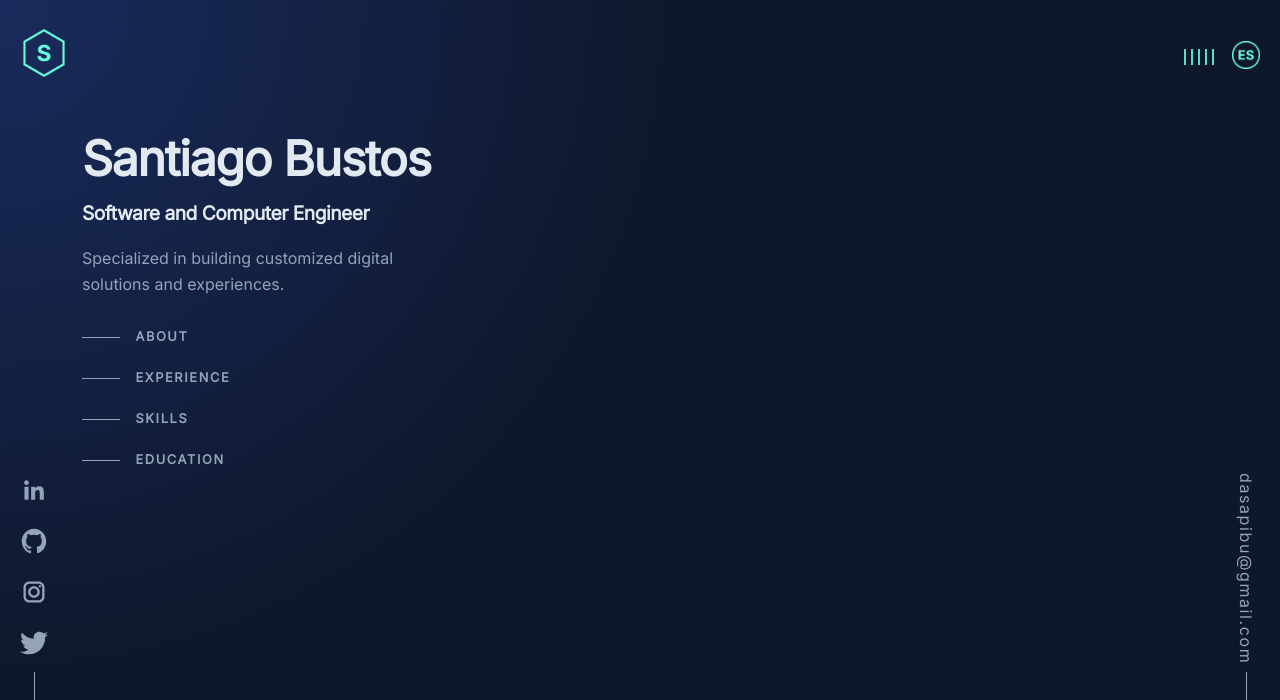
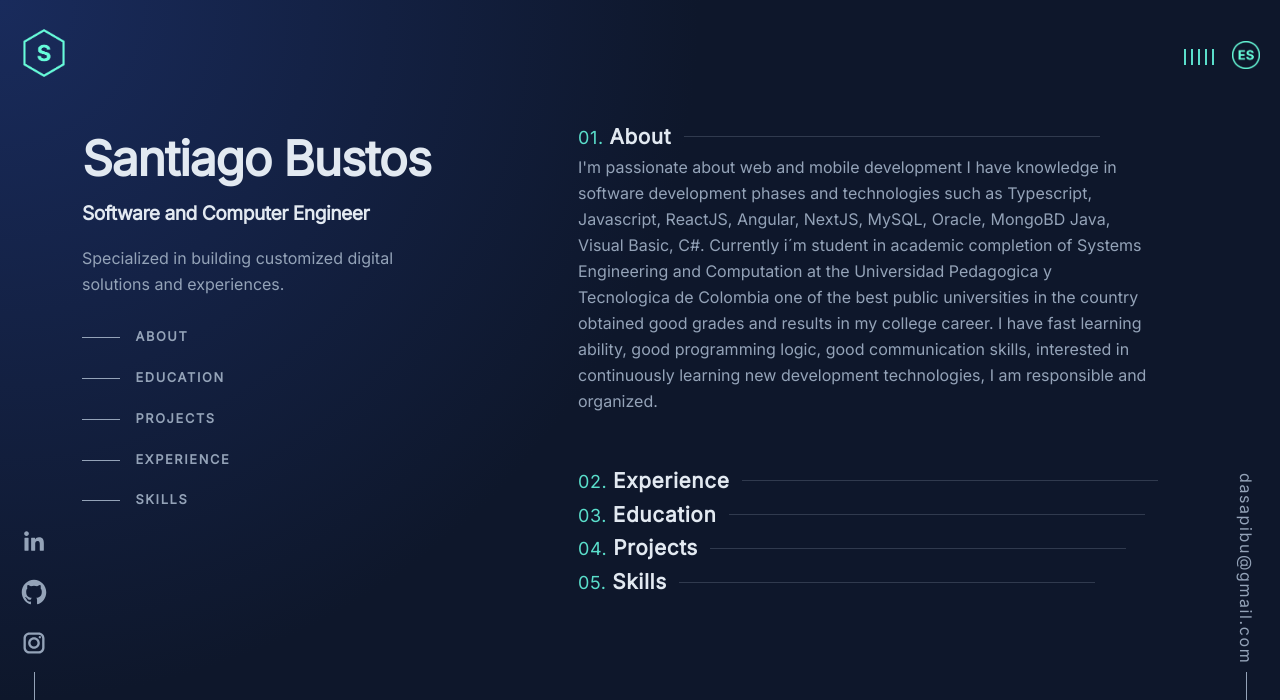
Before and after one commit to SantiagoPBustos/website-santiagobustos, a Next.js app: page /en in a window 1280 px wide. Shown: the top 700 px of the page. Built offline with nearby package versions, Linux system fonts and the light colour scheme.

Commit message:
develop page

```diff
--- a/public/locales/en/common.json
+++ b/public/locales/en/common.json
@@ -5,6 +5,12 @@
     "about": "ABOUT",
     "experience": "EXPERIENCE",
     "skills": "SKILLS",
-    "education": "EDUCATION"
+    "education": "EDUCATION",
+    "projects": "PROJECTS",
+    "aboutTitle": "About",
+    "experienceTitle": "Experience",
+    "skillsTitle": "Skills",
+    "educationTitle": "Education",
+    "projectsTitle": "Projects"
   }
 }
--- a/public/locales/es/common.json
+++ b/public/locales/es/common.json
@@ -4,7 +4,13 @@
     "descriptionPersonal": "Especializado en construir soluciones y experiencias digitales personalizadas.",
     "about": "SOBRE MI",
     "experience": "EXPERIENCIA",
+    "projects": "PROYECTOS",
     "skills": "TECNOLOGIAS",
-    "education": "EDUCACION"
+    "education": "EDUCACION",
+    "aboutTitle": "Sobre Mi",
+    "experienceTitle": "Experiencia",
+    "skillsTitle": "Tecnologias",
+    "educationTitle": "Educación",
+    "projectsTitle": "Proyectos"
   }
 }
--- a/src/app/[locale]/page.tsx
+++ b/src/app/[locale]/page.tsx
@@ -8,6 +8,7 @@ import { useTranslations } from "next-intl";
 import SocialLinks from "@/componentsUI/SocialLinks/SocialLinks";
 import EmailLink from "@/componentsUI/EmailLink/EmailLink";
 import NavBar from "@/componentsUI/NavBar/NavBar";
+import AboutInfo from "@/componentsUI/Sections/about";
 
 export default function Home() {
   const [coordinates, setCoordinates] = useState({ x: 0, y: 0 });
@@ -47,9 +48,40 @@ export default function Home() {
             experience={t("experience")}
             skills={t("skills")}
             education={t("education")}
+            projects={t("projects")}
           />
         </section>
-        <section className="content-wrapper"></section>
+        <section className="content-wrapper">
+          <AboutInfo title={t("aboutTitle")} />
+          <div className="about-me">
+            <p className="title" id="about">
+              <span className="number-title">02. </span>
+              {t("experienceTitle")}
+            </p>
+            <div className="line-title"></div>
+          </div>
+          <div className="about-me">
+            <p className="title" id="about">
+              <span className="number-title">03. </span>
+              {t("educationTitle")}
+            </p>
+            <div className="line-title"></div>
+          </div>
+          <div className="about-me">
+            <p className="title" id="about">
+              <span className="number-title">04. </span>
+              {t("projectsTitle")}
+            </p>
+            <div className="line-title"></div>
+          </div>
+          <div className="about-me">
+            <p className="title" id="about">
+              <span className="number-title">05. </span>
+              {t("skillsTitle")}
+            </p>
+            <div className="line-title"></div>
+          </div>
+        </section>
         <section className="side-wrapper">
           <EmailLink />
         </section>
--- a/src/app/globals.css
+++ b/src/app/globals.css
@@ -6,6 +6,7 @@
   --aqua: #5ADECB;
   --text-selected: #154E5D;
 }
+
 *::selection {
   background-color: var(--color-aqua);
   color: var(--text-selected);
@@ -92,6 +93,35 @@ p {
   padding-bottom: 70px;
 }
 
+.about-me {
+  width: 100%;
+  display: flex;
+  align-items: center;
+}
+
+.about-me>.title {
+  color: var(--white);
+  font-size: 1.3em;
+  font-weight: bold;
+  letter-spacing: .03em;
+}
+
+.line-title {
+  background-color: var(--gray);
+  display: inline-block;
+  width: 26em;
+  height: 1px;
+  opacity: 25%;
+  margin-right: 2%;
+  margin-left: 2%;
+}
+
+.number-title {
+  font-size: 18px;
+  color: var(--aqua);
+  font-weight: 400;
+}
+
 /* 2xl */
 @media screen and (max-width: 1535px) {}
 
--- a/src/componentsUI/EmailLink/EmailLink.tsx
+++ b/src/componentsUI/EmailLink/EmailLink.tsx
@@ -1,6 +1,5 @@
 "use client";
 
-import { TwitterIcon } from "@/subComponentsUI/Icons/Icons";
 import styles from "./styles.module.css";
 import Link from "next/link";
 import { motion } from "framer-motion";
--- a/src/componentsUI/NavBar/NavBar.tsx
+++ b/src/componentsUI/NavBar/NavBar.tsx
@@ -5,6 +5,7 @@ type Props = {
   experience: string;
   skills: string;
   education: string;
+  projects: string;
 };
 
 export default function NavBar({
@@ -12,6 +13,7 @@ export default function NavBar({
   experience = "",
   skills = "",
   education = "",
+  projects = "",
 }: Props) {
   return (
     <nav className={`${styles.navStyles}`}>
@@ -20,6 +22,18 @@ export default function NavBar({
           <a href="#about">
             <span className={`${styles.span}`} />
             <span>{about}</span>
+          </a>
+        </li>
+        <li>
+          <a href="#education">
+            <span className={`${styles.span}`}></span>
+            <span>{education}</span>
+          </a>
+        </li>
+        <li>
+          <a href="#projects">
+            <span className={`${styles.span}`} />
+            <span>{projects}</span>
           </a>
         </li>
         <li>
@@ -34,12 +48,6 @@ export default function NavBar({
             <span>{skills}</span>
           </a>
         </li>
-        <li>
-          <a href="#education">
-            <span className={`${styles.span}`}></span>
-            <span>{education}</span>
-          </a>
-        </li>
       </ul>
     </nav>
   );
--- /dev/null
+++ b/src/componentsUI/Sections/about.tsx
@@ -0,0 +1,35 @@
+import styles from "./styles.module.css";
+import LocaleSwitcher from "../../subComponentsUI/LocaleSwitcher/LocaleSwitcher";
+import SoundBar from "@/subComponentsUI/SoundBar/SoundBar";
+
+type Props = {
+  title: string;
+};
+
+export default function AboutInfo({ title = "" }: Props) {
+  return (
+    <div>
+      <div className="about-me">
+        <p className="title" id="about">
+          <span className="number-title">01. </span>
+          {title}
+        </p>
+        <div className="line-title"></div>
+      </div>
+      <div style={{ paddingRight: 50, paddingBottom: 50 }}>
+        <p>
+          I'm passionate about web and mobile development I have knowledge in
+          software development phases and technologies such as Typescript,
+          Javascript, ReactJS, Angular, NextJS, MySQL, Oracle, MongoBD Java,
+          Visual Basic, C#. Currently i´m student in academic completion of
+          Systems Engineering and Computation at the Universidad Pedagogica y
+          Tecnologica de Colombia one of the best public universities in the
+          country obtained good grades and results in my college career. I have
+          fast learning ability, good programming logic, good communication
+          skills, interested in continuously learning new development
+          technologies, I am responsible and organized.
+        </p>
+      </div>
+    </div>
+  );
+}
--- a/src/componentsUI/SocialLinks/SocialLinks.tsx
+++ b/src/componentsUI/SocialLinks/SocialLinks.tsx
@@ -25,9 +25,6 @@ export default function SocialLinks() {
       >
         <InstagramIcon className={styles.icon} />
       </Link>
-      <Link href={"https://twitter.com/"} target="_blank">
-        <TwitterIcon className={styles.icon} />
-      </Link>
       <motion.span
         className={styles.span}
         initial={{
```
